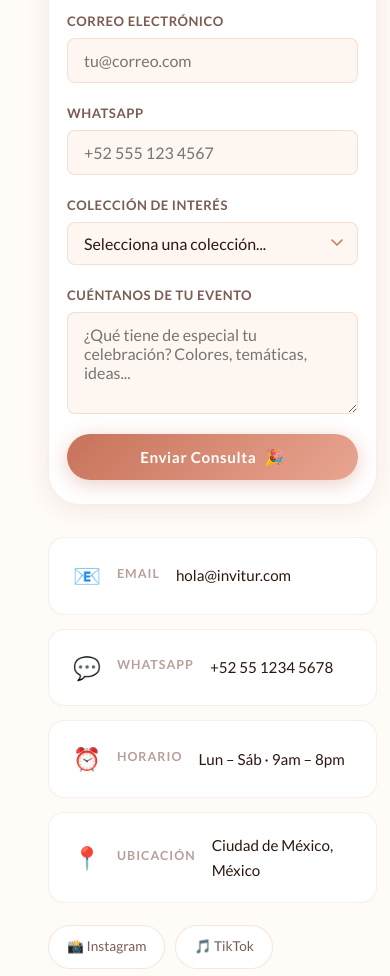
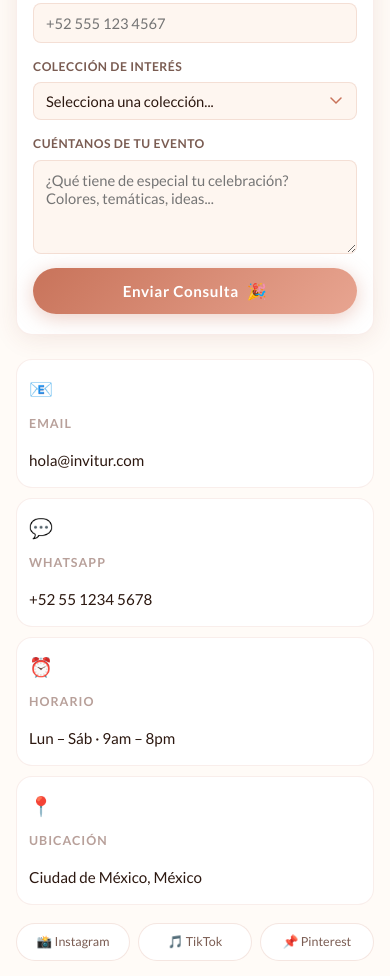
Before and after one commit to Ferrusca08/invitur, a plain HTML site: page index.html in a window 390 px wide. Shown: the part 7626-8602 px from the top of the page. Drawn offline with nearby package versions, Linux system fonts and the light colour scheme.

Commit message:
📱 Fix mobile: overflow scroll, contact form layout, html overflow-x hidden

```diff
--- a/styles.css
+++ b/styles.css
@@ -85,6 +85,7 @@
 html {
     scroll-behavior: smooth;
     font-size: 16px;
+    overflow-x: hidden;
 }
 
 body {
@@ -93,6 +94,7 @@ body {
     color: var(--text-primary);
     transition: background-color var(--transition), color var(--transition);
     overflow-x: hidden;
+    max-width: 100vw;
     line-height: 1.6;
 }
 
@@ -2281,13 +2283,22 @@ a.btn-card {
     }
 
     /* ── Contact ── */
+    .contact .section-container {
+        padding: 60px 16px;
+    }
+
     .contact-grid {
         grid-template-columns: 1fr;
-        gap: 32px;
+        gap: 24px;
     }
 
     .contact-form-wrap {
-        padding: 24px 18px;
+        padding: 20px 16px;
+        border-radius: var(--radius);
+    }
+
+    .contact-form {
+        gap: 14px;
     }
 
     .form-row {
@@ -2295,14 +2306,48 @@ a.btn-card {
         gap: 0;
     }
 
+    .form-group label {
+        font-size: 0.76rem;
+    }
+
+    .form-group input,
+    .form-group select,
+    .form-group textarea {
+        padding: 10px 12px;
+        font-size: 0.92rem;
+    }
+
     .contact-info {
         display: grid;
         grid-template-columns: 1fr 1fr;
-        gap: 14px;
+        gap: 10px;
+    }
+
+    .info-card {
+        padding: 14px 12px;
+        gap: 10px;
+        flex-direction: column;
+        align-items: flex-start;
+        text-align: left;
+    }
+
+    .info-icon {
+        font-size: 1.2rem;
     }
 
     .social-links {
         grid-column: 1 / -1;
+        flex-direction: row;
+        flex-wrap: wrap;
+        gap: 8px;
+    }
+
+    .social-btn {
+        flex: 1;
+        justify-content: center;
+        min-width: 90px;
+        font-size: 0.78rem;
+        padding: 8px 10px;
     }
 
     /* ── Footer ── */
```
